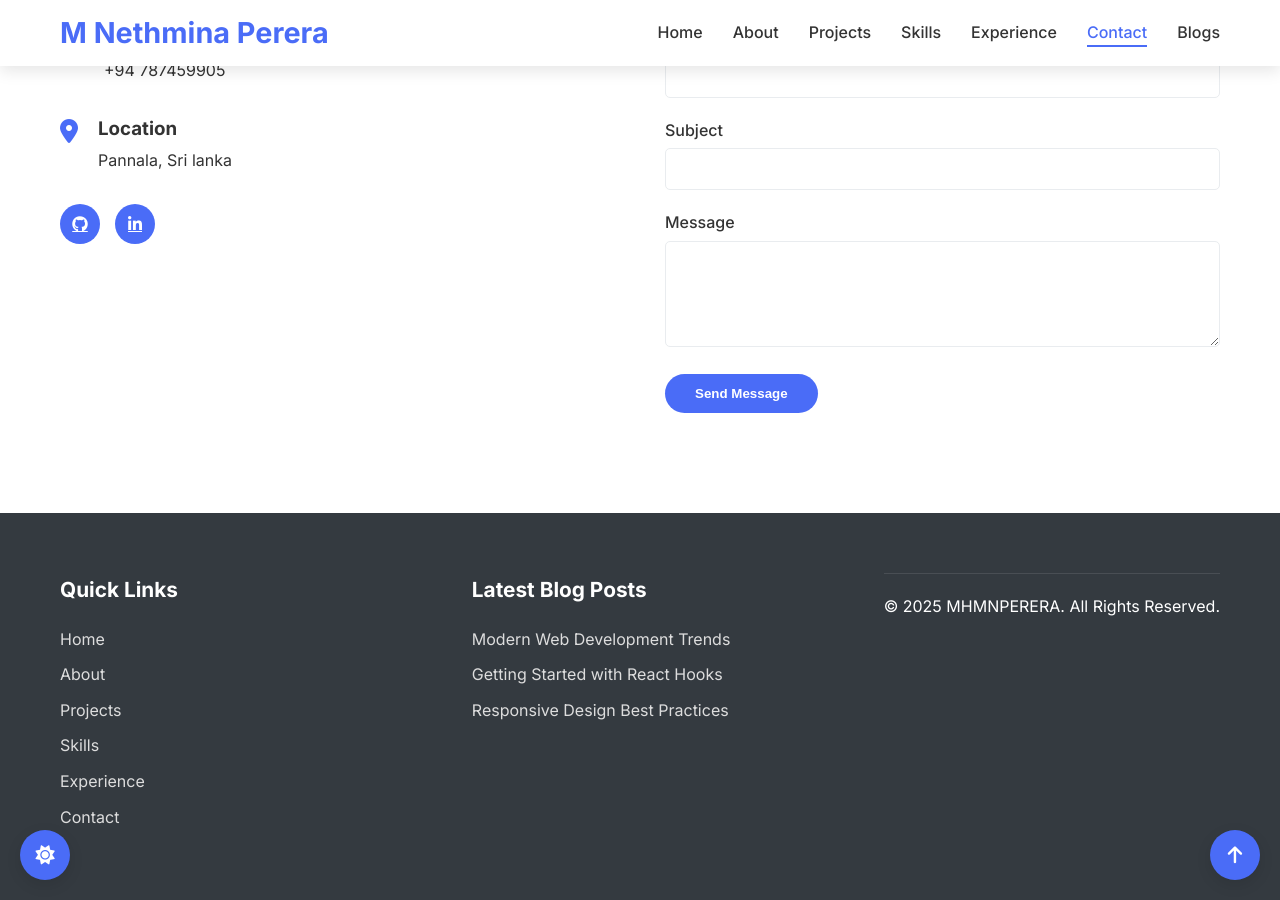
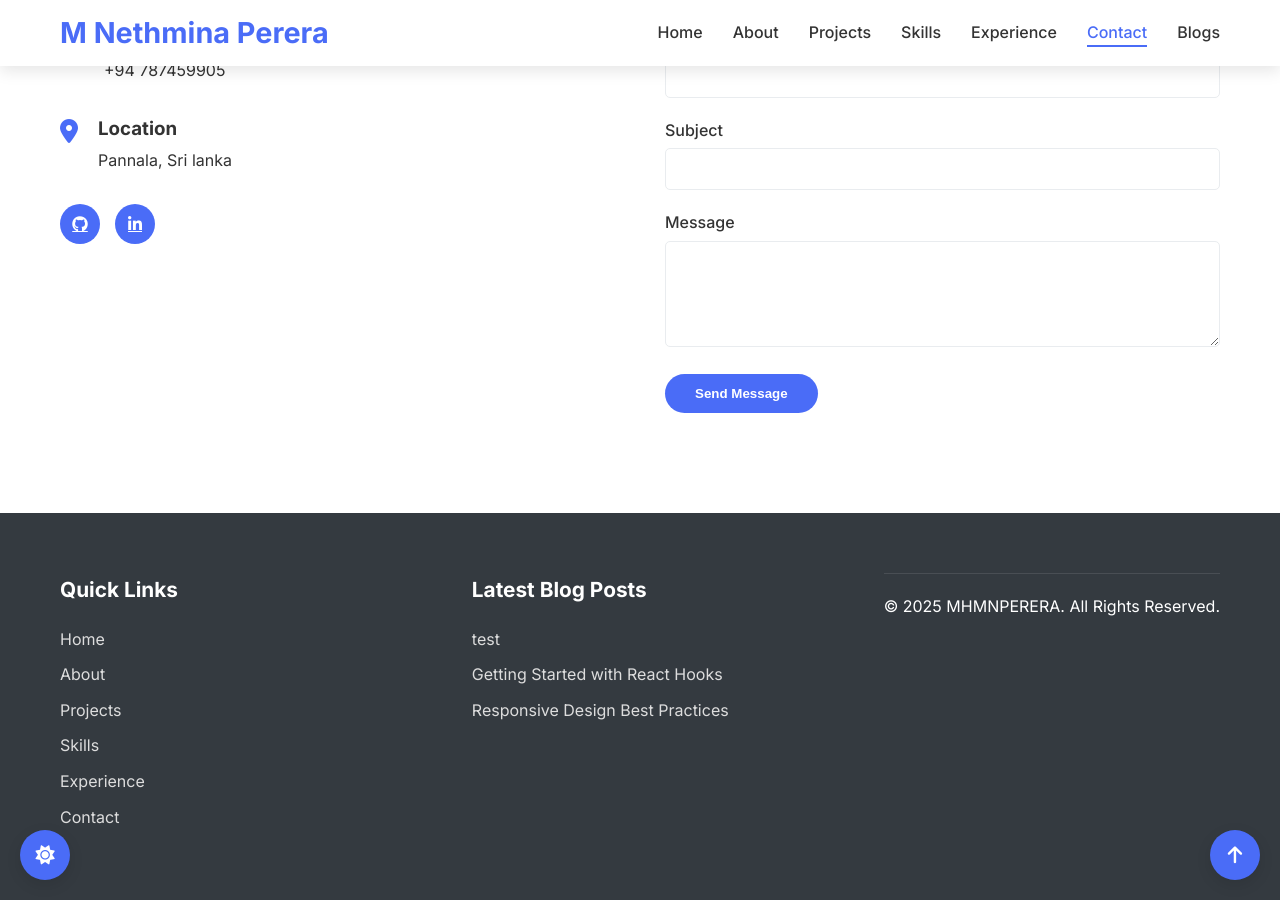
Before and after one commit to MHMNP2021/mnethmina.github.io, a Jekyll site: the page index.html, which Jekyll copies as it is, in a window 1280 px wide and 900 px high, scrolled down 5335 px. Built offline with Jekyll 4.4.1, drawn with Linux system fonts in a browser that asks for light colours.

Commit message:
Update index.html

```diff
--- a/index.html
+++ b/index.html
@@ -495,7 +495,7 @@ Currently, I'm researching Sri Lanka’s economy and financial markets, focusing
                 <div class="footer-section">
                     <h3>Latest Blog Posts</h3>
                     <ul>
-                        <li><a href="/blog/post1.html">Modern Web Development Trends</a></li>
+                        <li><a href="/posts/2025-03-20-test.md">test</a></li>
                         <li><a href="blog/post2.html">Getting Started with React Hooks</a></li>
                         <li><a href="blog/post3.html">Responsive Design Best Practices</a></li>
                     </ul>
```
